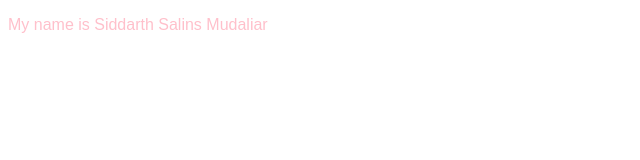
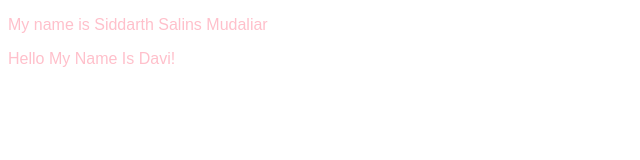
Before and after one commit to DrSalins/TestDemo, a plain HTML site: page index.html in a window 1280 px wide. Shown: the whole page, without its empty margins (0-640 px from the left). Drawn offline with Linux system fonts and the light colour scheme.

Commit message:
DaviWork

```diff
--- a/app.js
+++ b/app.js
@@ -1 +1,2 @@
 console.log("Hello, My Name Is Sid!");
+console.log("Hello My Name Is Davi!");
--- a/index.html
+++ b/index.html
@@ -1,5 +1,6 @@
 <!DOCTYPE html>
 <html lang="en">
+
 <head>
   <meta charset="UTF-8" />
   <meta http-equiv="X-UA-Compatible" content="IE=edge" />
@@ -7,8 +8,11 @@
   <link rel="stylesheet" href="./style.css">
   <title>Document</title>
 </head>
+
 <body>
   <p>My name is Siddarth Salins Mudaliar</p>
+  <p>Hello My Name Is Davi!</p>
   <script src="./app.js"></script>
 </body>
+
 </html>
```
Also changed, not shown: style.css (line endings or trailing spaces). Lines whose indentation alone changed are shown as unchanged.
